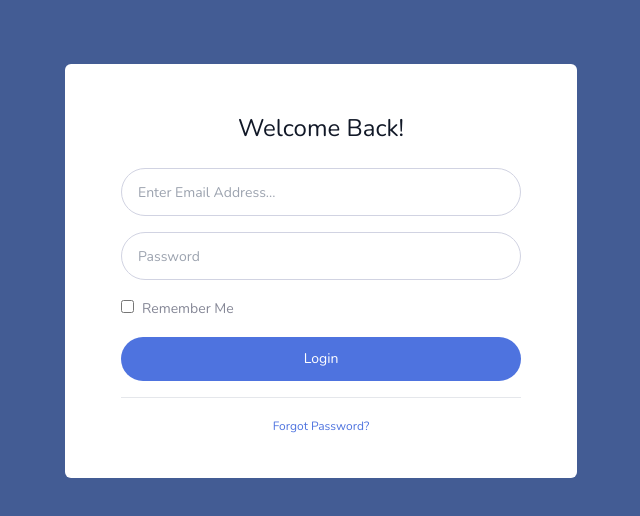
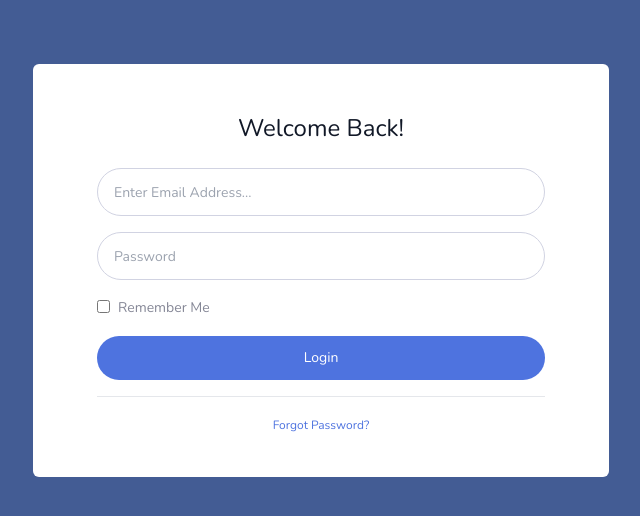
Before and after one commit to OmojolaF/login, a Vue app: page / in a window 1280 px wide. Shown: the top 516 px of the page, without its empty margins (319-959 px from the left). Built offline with nearby package versions, Linux system fonts and the light colour scheme.

Commit message:
https://github.com/OmojolaF/login

```diff
--- a/src/App.vue
+++ b/src/App.vue
@@ -1,7 +1,7 @@
 <template>
   <div >
     <div class="min-h-screen bg-purple-light py-6">
-      <div class="sm:mx-auto bg-white px-9 py-4 my-10 mx-5 rounded-md sm:px-14 sm:py-8 max-w-lg">
+      <div class="sm:mx-auto bg-white px-9 py-4 my-10 mx-5 rounded-md sm:px-14 sm:py-8 max-w-xl">
         <div class="max-w-md mx-auto">
           <div class="text-2xl font-normal py-2 my-2 text-gray-900 text-center">
             <h1>Welcome Back!</h1>
@@ -15,7 +15,7 @@
               <input type="password" name="password" placeholder="Password" class="w-full h-12 text-sm font-normal p-4 border border-purple-bord rounded-full focus:outline-none focus:ring-2">
             </div>
             <div class="py-2">
-              <input type="checkbox" name="remember" id="customCheck" class="focus:outline-none focus:ring-2 leading-6"/><label for="customCheck" class="mx-2 font-normal leading-6 text-sm text-purple">Remember Me</label>
+              <input type="checkbox" name="remember" id="customCheck" class="focus:outline-none focus:ring-2 leading-6"/><label for="customCheck" class="align-top mx-2 font-normal leading-6 text-sm text-purple">Remember Me</label>
             </div>
             </form>
             <button class="w-full my-2 py-3 px-5 font-normal text-sm text-white bg-purple-dark rounded-full hover:bg-purple-bright focus:outline-none focus:ring">Login</button>
```
